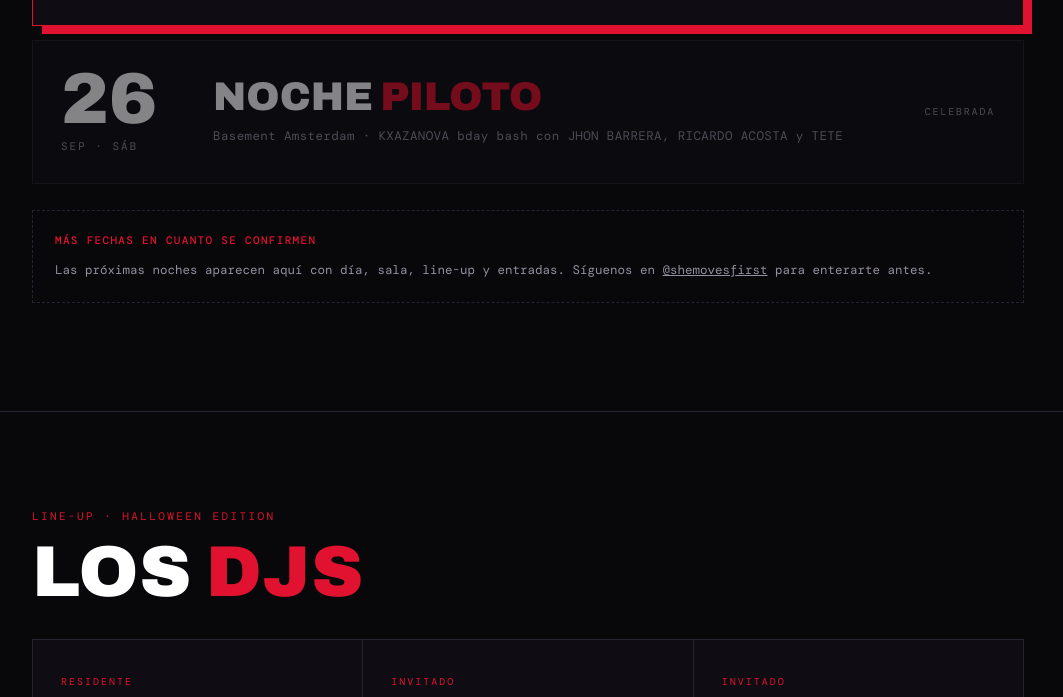
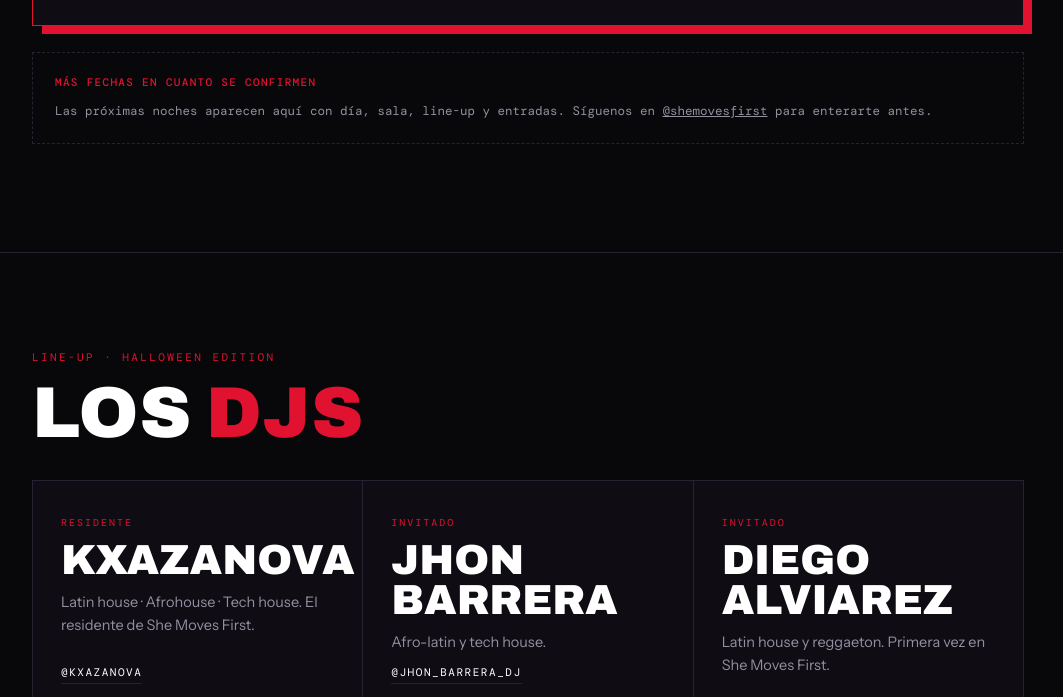
Before and after one commit to novatv/she-moves-first, a plain HTML site: page index.html in a window 1280 px wide. Shown: the part 1805-2502 px from the top of the page, without its empty margins (112-1175 px from the left). Drawn offline with nearby package versions, Linux system fonts and the light colour scheme.

Commit message:
Agenda: only the 31 Oct event
Co-Authored-By: Claude Fable 5.1 <noreply@anthropic.com>

```diff
--- a/index.html
+++ b/index.html
@@ -139,14 +139,6 @@ arm();})();</script>
         </div>
         <div class="act"><a class="btn" href="https://www.fourvenues.com/dale-reggaeton/P01Y" target="_blank" rel="noopener">Entradas</a><span class="state">Pr&#243;xima fecha</span></div>
       </article>
-      <article class="date date--past">
-        <div class="when"><b>26</b><span>Sep &#183; S&#225;b</span></div>
-        <div>
-          <h3>Noche <em>piloto</em></h3>
-          <p>Basement Amsterdam &#183; KXAZANOVA bday bash con JHON BARRERA, RICARDO ACOSTA y TETE</p>
-        </div>
-        <div class="act"><span class="state">Celebrada</span></div>
-      </article>
     </div>
     <p class="note">
       <b>M&#225;s fechas en cuanto se confirmen</b>
@@ -160,7 +152,7 @@ arm();})();</script>
     <h2>Los <em>DJs</em></h2>
     <div class="lineup">
       <div class="dj"><i>Residente</i><b>KXAZANOVA</b><p>Latin house &#183; Afrohouse &#183; Tech house. El residente de She Moves First.</p><a href="https://www.instagram.com/kxazanova/" target="_blank" rel="noopener">@kxazanova</a></div>
-      <div class="dj"><i>Invitado</i><b>JHON BARRERA</b><p>Afro-latin y tech house. Repite tras la noche piloto de septiembre.</p><a href="https://www.instagram.com/jhon_barrera_dj/" target="_blank" rel="noopener">@jhon_barrera_dj</a></div>
+      <div class="dj"><i>Invitado</i><b>JHON BARRERA</b><p>Afro-latin y tech house.</p><a href="https://www.instagram.com/jhon_barrera_dj/" target="_blank" rel="noopener">@jhon_barrera_dj</a></div>
       <div class="dj"><i>Invitado</i><b>DIEGO ALVIAREZ</b><p>Latin house y reggaeton. Primera vez en She Moves First.</p></div>
       <div class="dj dj--more"><i>Y m&#225;s</i><b>And many more&#8230;</b><p>Nombres nuevos en <a href="https://www.instagram.com/shemovesfirst/" target="_blank" rel="noopener" style="display:inline;margin:0;border:0;font:inherit;letter-spacing:0;text-transform:none;color:var(--pink)">@shemovesfirst</a>.</p></div>
     </div>
```
